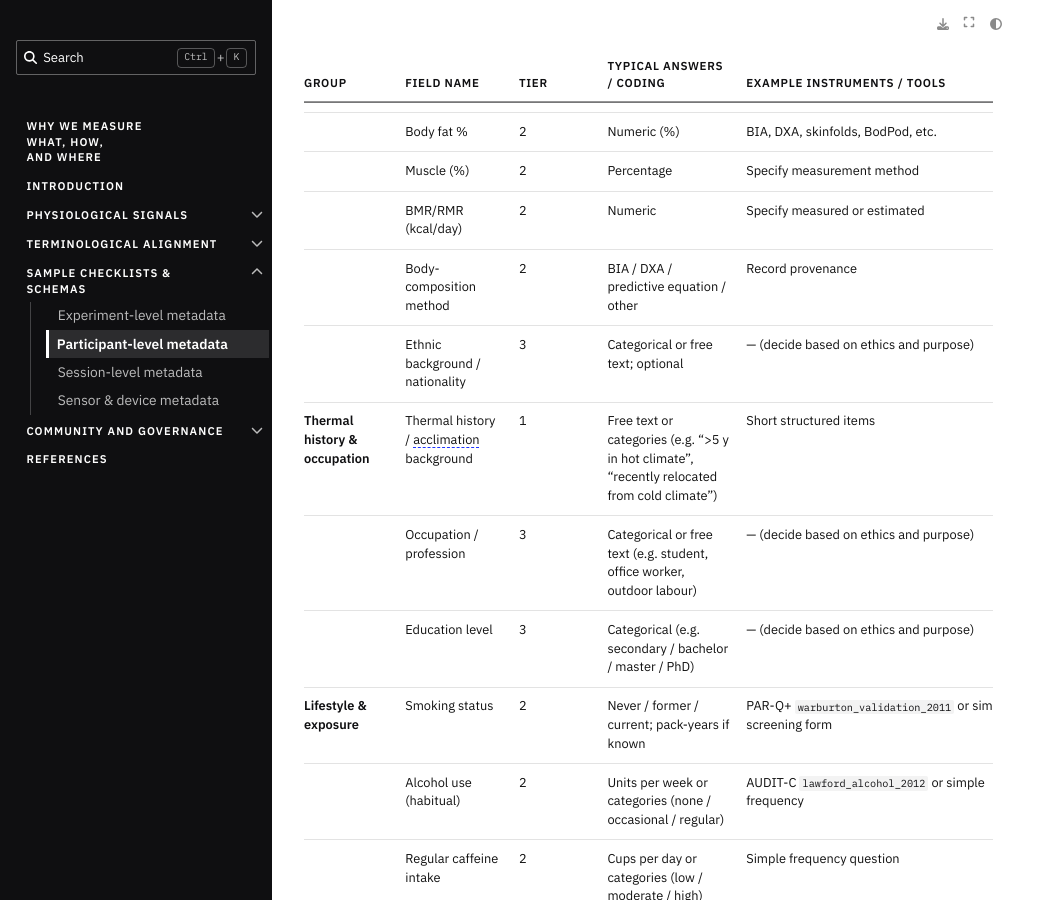
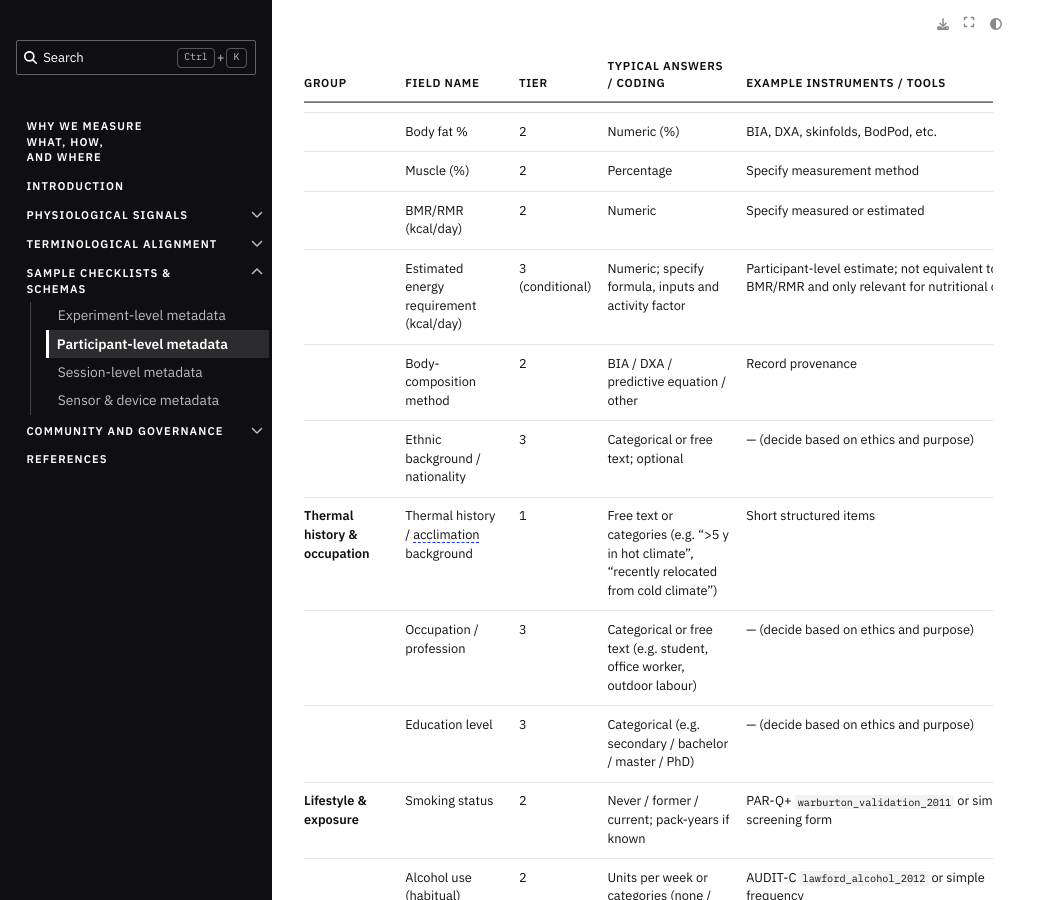
Before and after one commit to bilgekobas/WhyWeMeasureWhat, a Jupyter Book: the page built from book/content/sample-checklists-schemas/participant-level-metadata.md, in a window 1280 px wide and 900 px high, scrolled down 1646 px. Shown: the whole window, without its empty margins (0-1049 px from the left). Built offline with Jupyter Book 1.0.4 settings and Sphinx 7.4.7 and the Sphinx Book theme 1.1.4, drawn with Linux system fonts in a browser that asks for light colours; cross-references to code outside the pages are shown as plain code.

Commit message:
Place nutritional protocol and participant requirement at correct metadata level

```diff
--- a/book/content/sample-checklists-schemas/participant-level-metadata.md
+++ b/book/content/sample-checklists-schemas/participant-level-metadata.md
@@ -32,6 +32,7 @@ The participant metadata table can be implemented in a spreadsheet, REDCap form,
 | | Body fat % | 2 | Numeric (%) | BIA, DXA, skinfolds, BodPod, etc. |
 | | Muscle (%) | 2 | Percentage | Specify measurement method |
 | | BMR/RMR (kcal/day) | 2 | Numeric | Specify measured or estimated |
+|  | Estimated energy requirement (kcal/day) | 3 (conditional) | Numeric; specify formula, inputs and activity factor | Participant-level estimate; not equivalent to BMR/RMR and only relevant for nutritional control |
 | | Body-composition method | 2 | BIA / DXA / predictive equation / other | Record provenance |
 | | Ethnic background / nationality | 3 | Categorical or free text; optional | — (decide based on ethics and purpose) |
 | **Thermal history & occupation** | Thermal history / {ref}`acclimation <label-acclimation>` background | 1 | Free text or categories (e.g. “>5 y in hot climate”, “recently relocated from cold climate”) | Short structured items |
```
